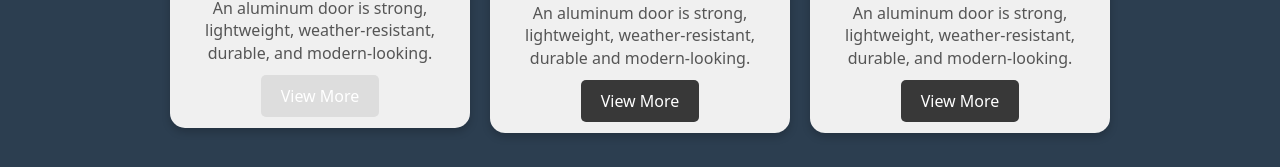
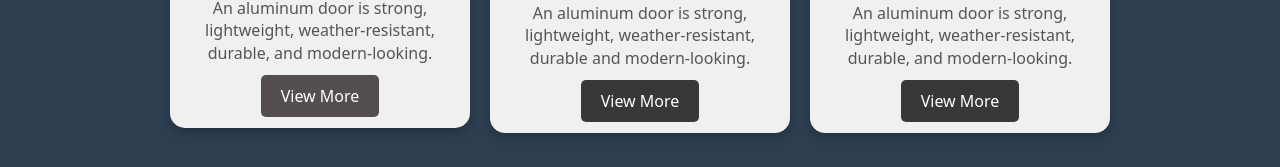
Before and after one commit to Avish-Madushanka/N-Aluminium, a React (Vite) app: page /BOwnerHome in a window 1280 px wide. In both pictures the pointer is over the link 320 px from the left and 985 px from the top of the page. Shown: the part 885-1052 px from the top of the page. Built offline with nearby package versions, Linux system fonts and the light colour scheme.

Commit message:
update css

```diff
--- a/src/Components/BusinessOwner/BOwnerBody.css
+++ b/src/Components/BusinessOwner/BOwnerBody.css
@@ -60,7 +60,7 @@
 }
 
 .BO-card-button:hover {
-    background-color: #ddd;
+    background-color: #544e4e;
 }
 
 /* Media Queries */
```
